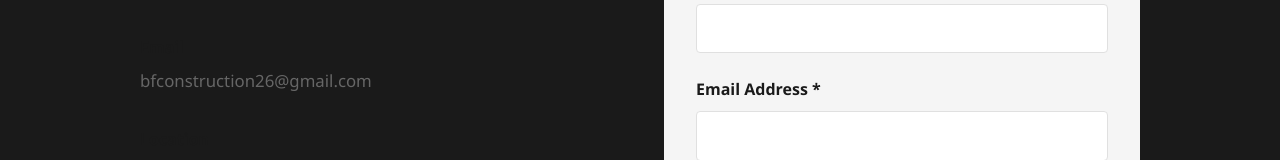
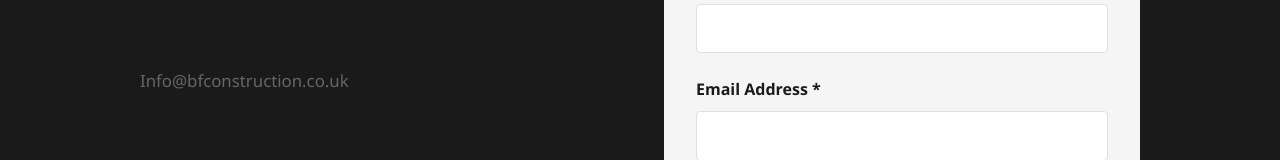
Before and after one commit to yasminmarquesn/bf-construction-website, a React (Vite) app: page / in a window 1280 px wide. Both pictures are taken after a click on the button "Contact". Shown: the part 397-557 px from the top of the page. Built offline with nearby package versions, Linux system fonts and the light colour scheme.

Commit message:
Restore: Return to original design with updated email (Info@bfconstruction.co.uk)

```diff
--- a/src/App.jsx
+++ b/src/App.jsx
@@ -233,7 +233,7 @@ function App() {
                 </div>
                 <div className="info-item">
                   <h4>Email</h4>
-                  <a href="mailto:bfconstruction26@gmail.com">bfconstruction26@gmail.com</a>
+                  <a href="mailto:Info@bfconstruction.co.uk">Info@bfconstruction.co.uk</a>
                 </div>
                 <div className="info-item">
                   <h4>Location</h4>
@@ -324,7 +324,7 @@ function App() {
             <div className="footer-social">
               <a href="https://www.instagram.com/bfconstruction.uk?igsh=eHUyYW9qMXZqZTRr&utm_source=qr" target="_blank" rel="noopener noreferrer" className="social-link">Instagram</a>
               <a href="https://wa.me/4407865516023" target="_blank" rel="noopener noreferrer" className="social-link">WhatsApp</a>
-              <a href="mailto:bfconstruction26@gmail.com" className="social-link">Email</a>
+              <a href="mailto:Info@bfconstruction.co.uk" className="social-link">Email</a>
             </div>
           </div>
         </div>
```
